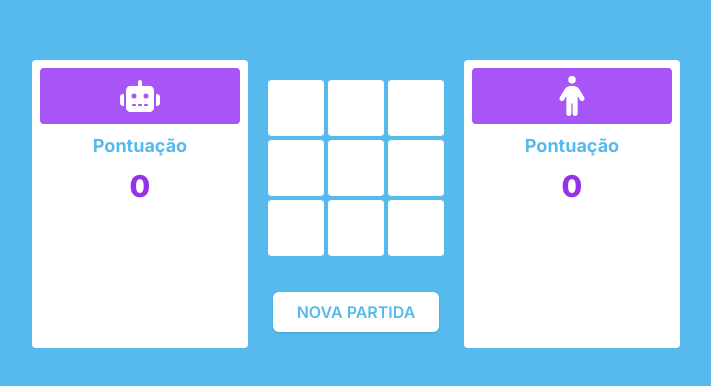
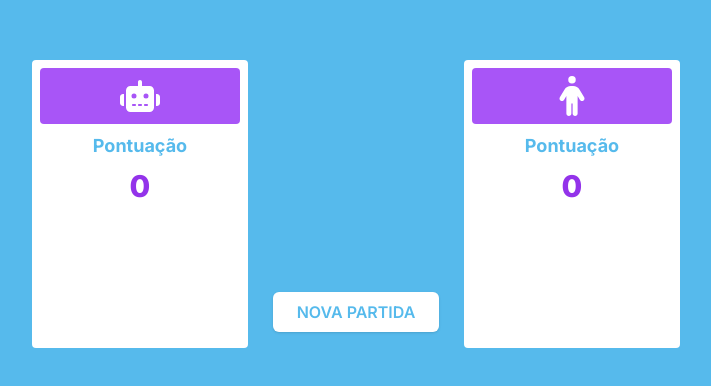
Before and after one commit to manoelps/Jogo-da-Velha-NextJS, a Next.js app: page / in a window 1280 px wide. Shown: the part 196-582 px from the top of the page, without its empty margins (284-995 px from the left). Built offline with nearby package versions, Linux system fonts and the light colour scheme.

Commit message:
fix: testando

```diff
--- a/src/app/page.tsx
+++ b/src/app/page.tsx
@@ -22,6 +22,38 @@ const Home = () => {
 
         <div>
           <div className="grid grid-cols-3 gap-1 p-5 rounded-md">
+            {moves.map((move, index) => {
+              const isDisabled = move.owner !== '' || win?.win;
+              const isWinningPosition =
+                index === win?.positions[0] ||
+                index === win?.positions[1] ||
+                index === win?.positions[2];
+
+              return (
+                <button
+                  disabled={isDisabled}
+                  onClick={() => handlePlay(move)}
+                  key={move.id}
+                  className={classNames(
+                    'flex flex-col items-center justify-center w-14 h-14 font-bold text-2xl hover:scale-95 rounded',
+                    {
+                      'cursor-not-allowed': isDisabled,
+                      'bg-white text-[#56BAEC]': !isWinningPosition && win?.win,
+                      'bg-orange-600 text-white': isWinningPosition
+                    }
+                  )}
+                >
+                  {(!isWinningPosition || !win?.win) &&
+                    (move.owner === 'O' ? (
+                      <FaPerson className="" size={26} />
+                    ) : (
+                      move.owner === 'X' && <FaRobot className="" size={26} />
+                    ))}
+                </button>
+              );
+            })}
+          </div>
+          {/* <div className="grid grid-cols-3 gap-1 p-5 rounded-md">
             {moves.map((move, index) => (
               <button
                 disabled={move.owner !== '' || win?.win}
@@ -60,7 +92,7 @@ const Home = () => {
                 )}
               </button>
             ))}
-          </div>
+          </div> */}
 
           <div className="w-full flex items-center justify-center py-4 gap-3">
             <button
```
